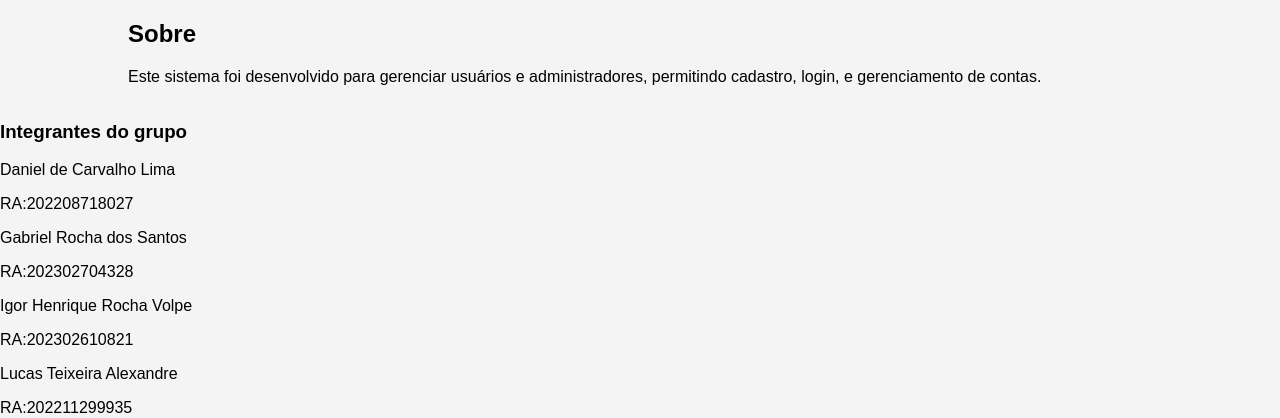
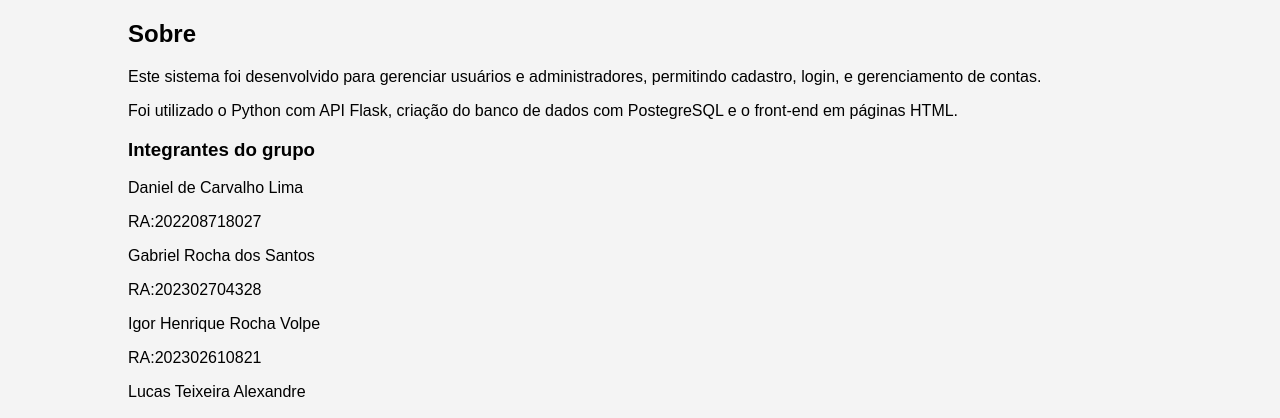
Before and after one commit to Lucasalex1993/bdpython.github.io, a Flask app: page /about in a window 1280 px wide. Shown: the part 103-521 px from the top of the page. Run offline with Flask 3, Linux system fonts and the light colour scheme.

Commit message:
Editando o about

```diff
--- a/templates/about.html
+++ b/templates/about.html
@@ -24,7 +24,7 @@
     <div class="container">
         <h2>Sobre</h2>
         <p>Este sistema foi desenvolvido para gerenciar usuários e administradores, permitindo cadastro, login, e gerenciamento de contas.</p>
-    </div>
+        <p>Foi utilizado o Python com API Flask, criação do banco de dados com PostegreSQL e o front-end em páginas HTML.</p>
 
         <h3>Integrantes do grupo</h3>
               <p>Daniel de Carvalho Lima</p>
@@ -42,7 +42,9 @@
               <p>Gustavo Pascoal Novais Batista </p>
               <p>RA:202302380931</p>
 
+
     </div>
+
 
 
 </body>
```
